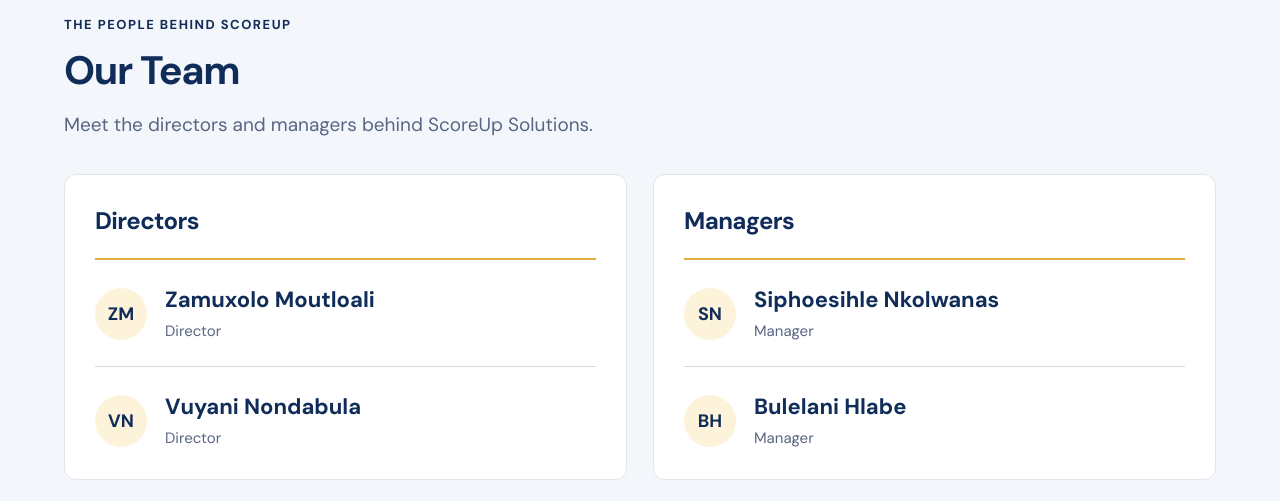
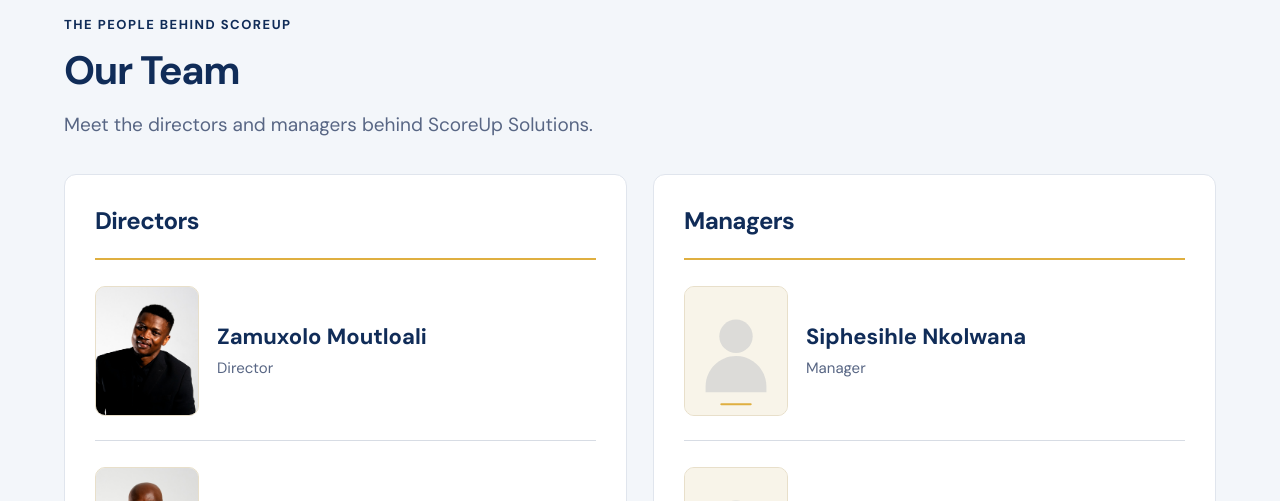
Before and after one commit to odogwu-7g/scoreup-website, a website: page public/index.html in a window 1280 px wide. Shown: the part 2645-3146 px from the top of the page. Drawn offline with Linux system fonts and the light colour scheme.

Commit message:
Add team portrait spaces, director photos, and corrected manager name

```diff
--- a/public/index.html
+++ b/public/index.html
@@ -83,15 +83,15 @@
           <section class="team-group" aria-labelledby="directors-heading">
             <h3 id="directors-heading">Directors</h3>
             <ul class="team-list">
-              <li class="team-member"><span class="team-initials" aria-hidden="true">ZM</span><div><h4>Zamuxolo Moutloali</h4><p>Director</p></div></li>
-              <li class="team-member"><span class="team-initials" aria-hidden="true">VN</span><div><h4>Vuyani Nondabula</h4><p>Director</p></div></li>
+              <li class="team-member"><img class="team-photo" src="/assets/team/zamuxolo-moutloali.jpg" alt="Zamuxolo Moutloali" width="104" height="130" loading="lazy"><div><h4>Zamuxolo Moutloali</h4><p>Director</p></div></li>
+              <li class="team-member"><img class="team-photo" src="/assets/team/vuyani-nondabula.jpg" alt="Vuyani Nondabula" width="104" height="130" loading="lazy"><div><h4>Vuyani Nondabula</h4><p>Director</p></div></li>
             </ul>
           </section>
           <section class="team-group" aria-labelledby="managers-heading">
             <h3 id="managers-heading">Managers</h3>
             <ul class="team-list">
-              <li class="team-member"><span class="team-initials" aria-hidden="true">SN</span><div><h4>Siphoesihle Nkolwanas</h4><p>Manager</p></div></li>
-              <li class="team-member"><span class="team-initials" aria-hidden="true">BH</span><div><h4>Bulelani Hlabe</h4><p>Manager</p></div></li>
+              <li class="team-member"><img class="team-photo" src="/assets/team/portrait-placeholder.svg" alt="Portrait placeholder for Siphesihle Nkolwana" width="104" height="130" loading="lazy"><div><h4>Siphesihle Nkolwana</h4><p>Manager</p></div></li>
+              <li class="team-member"><img class="team-photo" src="/assets/team/portrait-placeholder.svg" alt="Portrait placeholder for Bulelani Hlabe" width="104" height="130" loading="lazy"><div><h4>Bulelani Hlabe</h4><p>Manager</p></div></li>
             </ul>
           </section>
         </div>
--- a/public/styles.css
+++ b/public/styles.css
@@ -127,7 +127,7 @@ html { -webkit-text-size-adjust: 100%; }
 .team-list { list-style: none; padding: 0; margin: 0; }
 .team-member { display: flex; align-items: center; gap: 18px; padding-top: 26px; }
 .team-member + .team-member { margin-top: 24px; border-top: 1px solid var(--border); }
-.team-initials { display: inline-flex; align-items: center; justify-content: center; flex: 0 0 52px; height: 52px; border-radius: 50%; background: #fcf3da; color: var(--navy); font-weight: 700; font-size: 18px; }
+.team-photo { flex: 0 0 104px; width: 104px; height: 130px; object-fit: cover; object-position: center; border: 1px solid #e8dfca; border-radius: 10px; background: #f8f4e9; }
 .team-member > div { min-width: 0; }
 .team-member h4 { margin: 0 0 5px; font-size: 22px; line-height: 1.3; font-weight: 700; overflow-wrap: anywhere; }
 .team-member p { font-size: 15px; line-height: 1.5; }
@@ -144,7 +144,7 @@ html { -webkit-text-size-adjust: 100%; }
   .team-member { gap: 14px; padding-top: 22px; }
   .team-member + .team-member { margin-top: 20px; }
   .team-member h4 { font-size: 20px; }
-  .team-initials { flex-basis: 46px; height: 46px; font-size: 16px; }
+  .team-photo { flex-basis: 80px; width: 80px; height: 100px; border-radius: 8px; }
 }
 .step-link { display: block; height: 100%; border-radius: 4px; }
 .step-link:hover { text-decoration: none; }
--- a/scripts/check.mjs
+++ b/scripts/check.mjs
@@ -29,7 +29,7 @@ const home = await readFile(path.join(root, 'index.html'), 'utf8');
 assert.match(home, /action="https:\/\/formsubmit.co\/moutloaliz@gmail.com"/);
 assert.match(home, /name="_template" value="table"/);
 assert.match(home, /name="_next" value="https?:\/\/[^"\s]+\/thank-you.html"/);
-for (const person of ['Zamuxolo Moutloali', 'Vuyani Nondabula', 'Siphoesihle Nkolwanas', 'Bulelani Hlabe']) assert.ok(home.includes(person));
+for (const person of ['Zamuxolo Moutloali', 'Vuyani Nondabula', 'Siphesihle Nkolwana', 'Bulelani Hlabe']) assert.ok(home.includes(person));
 const css = await readFile(path.join(root, 'styles.css'), 'utf8');
 for (const match of css.matchAll(/url\(['"]?([^)'"\s]+)['"]?\)/g)) {
   if (!match[1].startsWith('/')) continue;
```
Also changed, not shown: public/assets/team/portrait-placeholder.svg (added), public/assets/team/vuyani-nondabula.jpg (added), public/assets/team/zamuxolo-moutloali.jpg (added).
